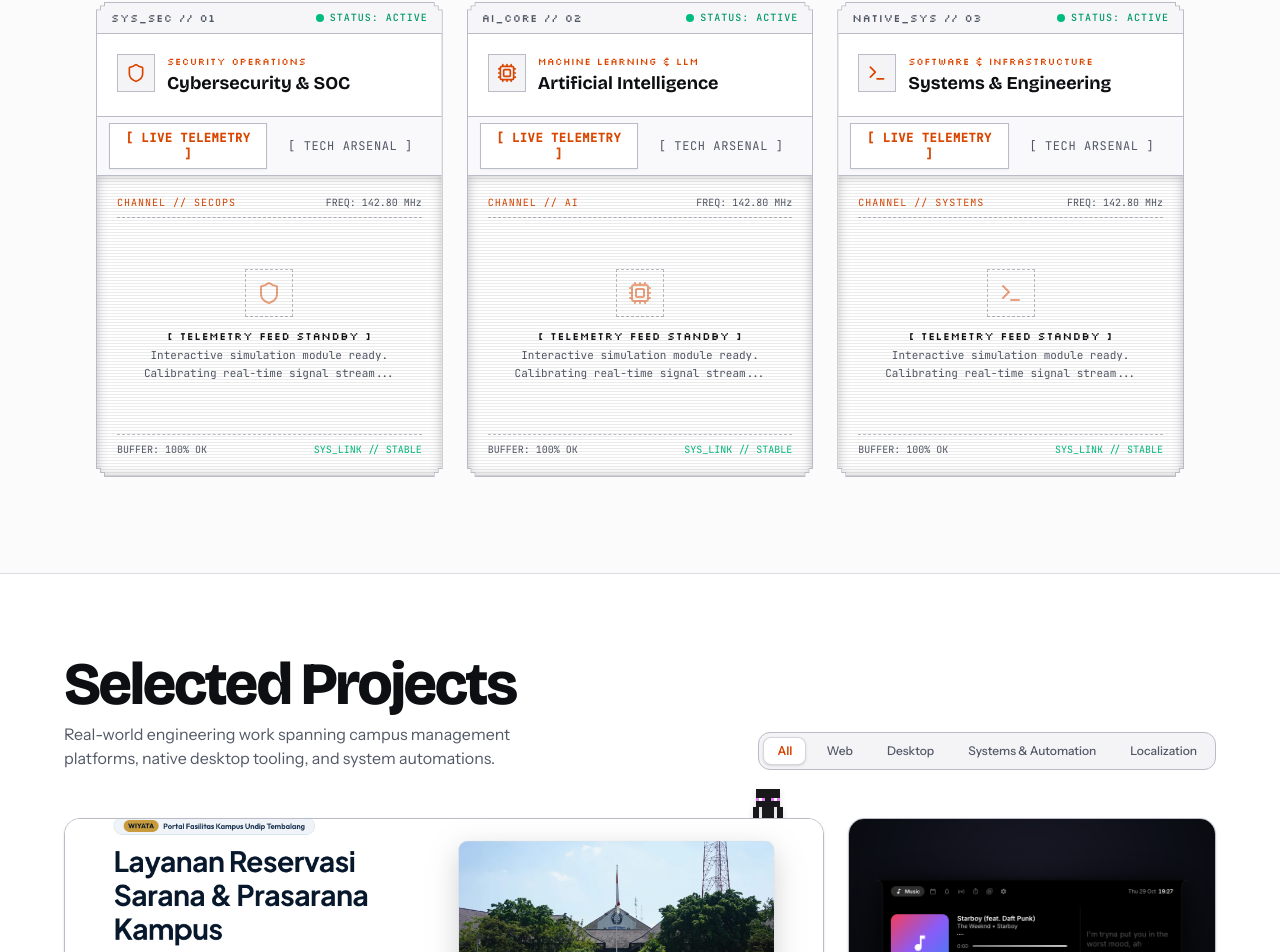
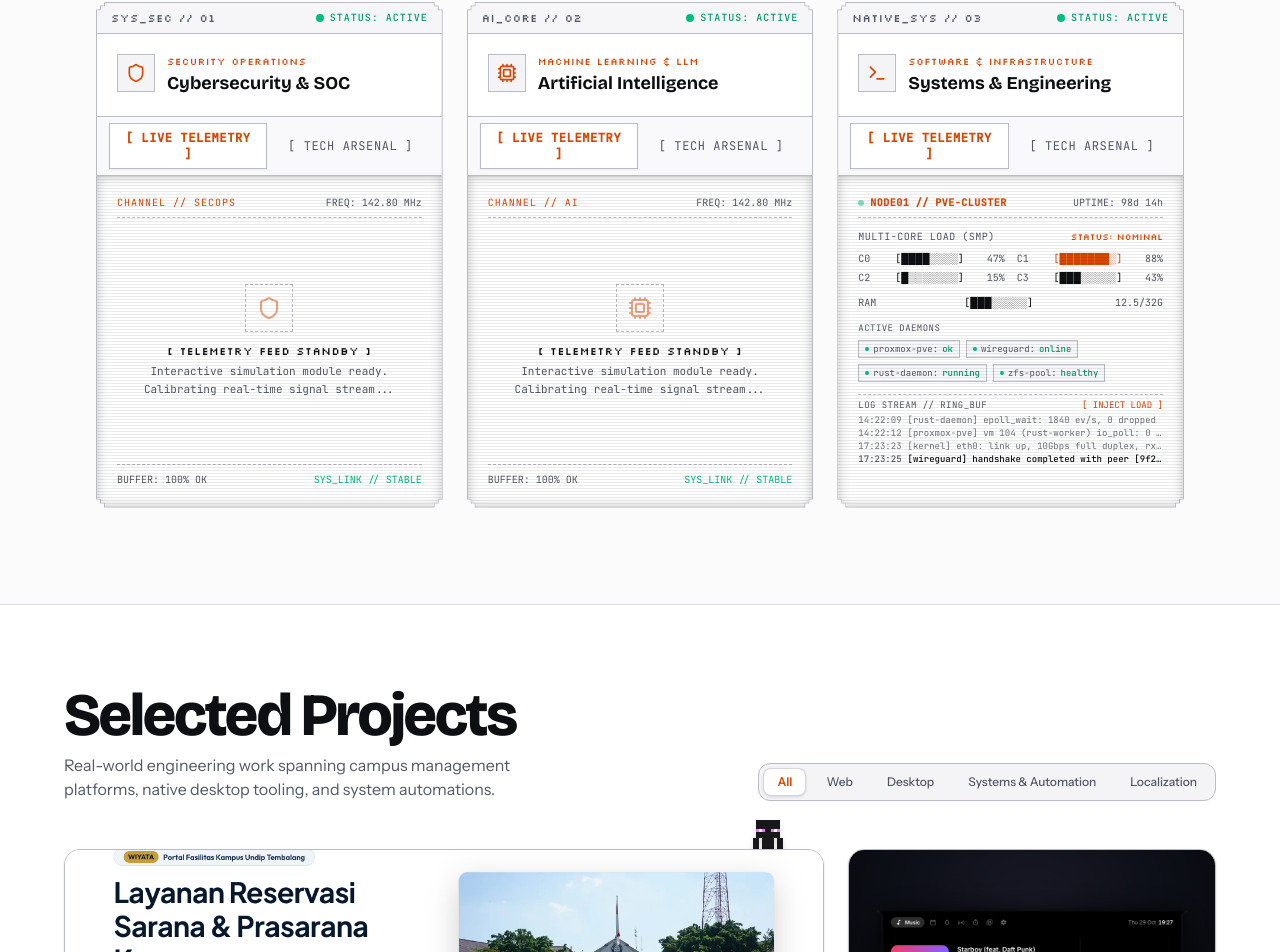
Before and after one commit to Dhimno/portfolio, a Next.js app: page / in a window 1280 px wide. Shown: the part 1894-2846 px from the top of the page. Built offline with nearby package versions, Linux system fonts and the light colour scheme.

Commit message:
feat(pillars): systems telemetry simulator

```diff
--- a/src/components/sections/pillars/PillarCard.tsx
+++ b/src/components/sections/pillars/PillarCard.tsx
@@ -4,6 +4,7 @@ import React, { useState } from "react";
 import { motion, AnimatePresence } from "framer-motion";
 import { PillarCardProps, PillarMode } from "./types";
 import { RetroChassis } from "./RetroChassis";
+import { SystemsTelemetrySimulator } from "./simulators";
 
 export function PillarCard({
   pillar,
@@ -14,6 +15,9 @@ export function PillarCard({
 }: PillarCardProps) {
   const [activeTab, setActiveTab] = useState<PillarMode>(defaultTab);
   const Icon = pillar.icon;
+  const renderedTelemetry =
+    telemetryContent ||
+    (pillar.id === "systems" ? <SystemsTelemetrySimulator /> : null);
 
   const headerSlot = (
     <div className="flex items-start gap-3">
@@ -50,8 +54,8 @@ export function PillarCard({
           className="w-full h-full flex flex-col flex-1"
         >
           {activeTab === "telemetry" ? (
-            telemetryContent ? (
-              <div className="w-full h-full flex flex-col flex-1">{telemetryContent}</div>
+            renderedTelemetry ? (
+              <div className="w-full h-full flex flex-col flex-1">{renderedTelemetry}</div>
             ) : (
               <div className="w-full h-full flex flex-col justify-between flex-1 font-mono text-xs text-[var(--ink-muted)]">
                 {/* Fallback Cockpit Standby Telemetry HUD */}
--- a/src/components/sections/pillars/index.ts
+++ b/src/components/sections/pillars/index.ts
@@ -1,3 +1,4 @@
 export * from "./types";
 export * from "./RetroChassis";
 export * from "./PillarCard";
+export * from "./simulators";
--- /dev/null
+++ b/src/components/sections/pillars/simulators/SystemsTelemetrySimulator.tsx
@@ -0,0 +1,242 @@
+"use client";
+
+import React, { useState, useEffect, useRef } from "react";
+import { playClickSound } from "../../../../lib/sound";
+
+interface LogEntry {
+  id: number;
+  time: string;
+  msg: string;
+}
+
+const INITIAL_LOGS: LogEntry[] = [
+  { id: 1, time: "14:22:04", msg: "[kernel] zfs_arc: cache hit ratio 99.1% (size: 14.2G)" },
+  { id: 2, time: "14:22:07", msg: "[wireguard] peer wg0-edge handshaked (lat: 0.38ms)" },
+  { id: 3, time: "14:22:09", msg: "[rust-daemon] epoll_wait: 1840 ev/s, 0 dropped" },
+  { id: 4, time: "14:22:12", msg: "[proxmox-pve] vm 104 (rust-worker) io_poll: 0 errors" },
+];
+
+const LOG_POOL = [
+  "[kernel] eth0: link up, 10Gbps full duplex, rx: 42.1MB/s",
+  "[wireguard] handshake completed with peer [9f2a...8b1c]",
+  "[proxmox-pve] vm 104 (rust-worker) io_poll: 0 errors",
+  "[rust-daemon] epoll_wait: 1840 ev/s, ring_buffer 2.4% full",
+  "[zfs] scrub pool-tank completed, 0 checksum errors",
+  "[systemd] started session-c4.scope (slice=system.slice)",
+  "[containerd] task c84f running (pid=1924, cgroup=v2)",
+  "[iptables] syn-flood guard: drop rule 0 matched (normal)",
+  "[telemetry] heartbeat ack from node-03 (rtt: 0.29ms)",
+  "[kernel] zfs_arc: cache hit ratio 99.1% (size: 14.2G)",
+  "[rust-daemon] tokio runtime: 8 worker threads balanced",
+  "[systemd] homelab-agent.service: health check passed",
+  "[wireguard] keepalive ping sent to gateway (lat: 0.41ms)",
+  "[zfs] snapshot tank/vms/rust-worker@auto created",
+];
+
+const SERVICES = [
+  { name: "proxmox-pve", status: "ok" },
+  { name: "wireguard", status: "online" },
+  { name: "rust-daemon", status: "running" },
+  { name: "zfs-pool", status: "healthy" },
+];
+
+function getAsciiBar(percent: number, totalBlocks = 10): string {
+  const clamped = Math.max(0, Math.min(100, percent));
+  const filledCount = Math.round((clamped / 100) * totalBlocks);
+  const unfilledCount = Math.max(0, totalBlocks - filledCount);
+  return `[${"█".repeat(filledCount)}${"░".repeat(unfilledCount)}]`;
+}
+
+export function SystemsTelemetrySimulator() {
+  const [cores, setCores] = useState<number[]>([42, 68, 24, 55]);
+  const [ramGb, setRamGb] = useState<number>(12.4);
+  const [logs, setLogs] = useState<LogEntry[]>(INITIAL_LOGS);
+  const [isSpiking, setIsSpiking] = useState<boolean>(false);
+
+  const logCounterRef = useRef<number>(5);
+  const poolIndexRef = useRef<number>(0);
+
+  useEffect(() => {
+    const metricTimer = setInterval(() => {
+      setCores((prev) =>
+        prev.map((val) => {
+          const isSpike = Math.random() < 0.08;
+          const delta = isSpike
+            ? Math.floor(Math.random() * 25) + 10
+            : Math.floor(Math.random() * 15) - 7;
+          return Math.max(12, Math.min(94, val + delta));
+        })
+      );
+
+      setRamGb((prev) => {
+        const delta = (Math.random() - 0.48) * 0.3;
+        return Math.max(10.2, Math.min(24.8, +(prev + delta).toFixed(1)));
+      });
+    }, 1500);
+
+    const logTimer = setInterval(() => {
+      const now = new Date();
+      const pad = (n: number) => n.toString().padStart(2, "0");
+      const timeStr = `${pad(now.getHours())}:${pad(now.getMinutes())}:${pad(now.getSeconds())}`;
+
+      const nextMsg = LOG_POOL[poolIndexRef.current % LOG_POOL.length];
+      poolIndexRef.current += 1;
+
+      setLogs((prev) => [
+        ...prev.slice(-3),
+        {
+          id: logCounterRef.current++,
+          time: timeStr,
+          msg: nextMsg,
+        },
+      ]);
+    }, 2400);
+
+    return () => {
+      clearInterval(metricTimer);
+      clearInterval(logTimer);
+    };
+  }, []);
+
+  const handleTriggerBurst = () => {
+    playClickSound();
+    setIsSpiking(true);
+
+    setCores([
+      Math.floor(Math.random() * 12) + 84,
+      Math.floor(Math.random() * 10) + 88,
+      Math.floor(Math.random() * 14) + 80,
+      Math.floor(Math.random() * 8) + 90,
+    ]);
+
+    setRamGb((prev) => Math.min(28.0, +(prev + 2.1).toFixed(1)));
+
+    const now = new Date();
+    const pad = (n: number) => n.toString().padStart(2, "0");
+    const timeStr = `${pad(now.getHours())}:${pad(now.getMinutes())}:${pad(now.getSeconds())}`;
+
+    setLogs((prev) => [
+      ...prev.slice(-3),
+      {
+        id: logCounterRef.current++,
+        time: timeStr,
+        msg: "[sys_op] manual workload dispatched: +10k tokio tasks",
+      },
+    ]);
+
+    setTimeout(() => {
+      setIsSpiking(false);
+    }, 1200);
+  };
+
+  const ramPercent = Math.round((ramGb / 32.0) * 100);
+
+  return (
+    <div className="flex flex-col justify-between h-full font-mono text-xs select-none space-y-3">
+      <div className="flex items-center justify-between border-b border-dashed border-[var(--line)] pb-2 text-[10px]">
+        <div className="flex items-center gap-1.5">
+          <span className="w-1.5 h-1.5 rounded-full bg-emerald-500 animate-pulse" />
+          <span className="text-[var(--accent)] font-semibold uppercase tracking-wider">
+            NODE01 // PVE-CLUSTER
+          </span>
+        </div>
+        <span className="text-[var(--ink-muted)]">UPTIME: 98d 14h</span>
+      </div>
+
+      <div className="space-y-2">
+        <div className="flex items-center justify-between text-[10px] text-[var(--ink-muted)]">
+          <span className="uppercase tracking-wider">MULTI-CORE LOAD (SMP)</span>
+          <span className="text-[var(--accent)] font-pixel text-[9px]">
+            {isSpiking ? "STATUS: BURST" : "STATUS: NOMINAL"}
+          </span>
+        </div>
+
+        <div className="grid grid-cols-2 gap-x-3 gap-y-1.5 text-[10px]">
+          {cores.map((load, idx) => (
+            <div key={idx} className="flex items-center justify-between gap-1">
+              <span className="text-[var(--ink-muted)] w-6 shrink-0">C{idx}</span>
+              <span
+                className={`tracking-tighter sm:tracking-normal shrink-0 ${
+                  load > 80
+                    ? "text-[var(--accent)]"
+                    : "text-[var(--ink)]"
+                }`}
+              >
+                {getAsciiBar(load, 8)}
+              </span>
+              <span className="text-[var(--ink-muted)] tabular-nums w-7 text-right shrink-0">
+                {load}%
+              </span>
+            </div>
+          ))}
+        </div>
+
+        <div className="pt-1 space-y-1 text-[10px]">
+          <div className="flex items-center justify-between gap-1">
+            <span className="text-[var(--ink-muted)] w-6 shrink-0">RAM</span>
+            <span className="text-[var(--ink)] tracking-tighter sm:tracking-normal shrink-0">
+              {getAsciiBar(ramPercent, 8)}
+            </span>
+            <span className="text-[var(--ink-muted)] tabular-nums shrink-0 text-right">
+              {ramGb.toFixed(1)}/32G
+            </span>
+          </div>
+        </div>
+      </div>
+
+      <div className="space-y-1.5">
+        <span className="block text-[9px] uppercase tracking-wider text-[var(--ink-muted)]">
+          ACTIVE DAEMONS
+        </span>
+        <div className="flex flex-wrap gap-1.5 text-[9px]">
+          {SERVICES.map((srv) => (
+            <div
+              key={srv.name}
+              className="inline-flex items-center gap-1 px-1.5 py-0.5 border border-[var(--line)] bg-[var(--surface-2)]/60 text-[var(--ink)]"
+            >
+              <span className="w-1 h-1 rounded-full bg-emerald-500 shrink-0" />
+              <span className="text-[var(--ink-muted)]">{srv.name}:</span>
+              <span className="text-emerald-600 dark:text-emerald-400 font-medium">
+                {srv.status}
+              </span>
+            </div>
+          ))}
+        </div>
+      </div>
+
+      <div className="space-y-1 pt-1 border-t border-dashed border-[var(--line)]">
+        <div className="flex items-center justify-between text-[9px] text-[var(--ink-muted)]">
+          <span className="uppercase tracking-wider">LOG STREAM // RING_BUF</span>
+          <button
+            type="button"
+            onClick={handleTriggerBurst}
+            className="text-[9px] font-mono text-[var(--accent)] hover:underline cursor-pointer focus-visible:outline-1 focus-visible:outline-[var(--accent)]"
+          >
+            [ INJECT LOAD ]
+          </button>
+        </div>
+
+        <div className="space-y-0.5 text-[9px] leading-tight overflow-hidden min-h-[4.5rem]">
+          {logs.map((log, index) => {
+            const isLatest = index === logs.length - 1;
+            return (
+              <div
+                key={log.id}
+                className={`truncate ${
+                  isLatest
+                    ? "text-[var(--ink)] font-medium"
+                    : "text-[var(--ink-muted)] opacity-85"
+                }`}
+              >
+                <span className="text-[var(--ink-muted)] mr-1.5">
+                  {log.time}
+                </span>
+                <span>{log.msg}</span>
+              </div>
+            );
+          })}
+        </div>
+      </div>
+    </div>
+  );
+}
--- /dev/null
+++ b/src/components/sections/pillars/simulators/index.ts
@@ -0,0 +1 @@
+export * from "./SystemsTelemetrySimulator";
```
Also changed, not shown: .scratch/interactive-pillars/issues/04-systems-telemetry-simulator.md.
